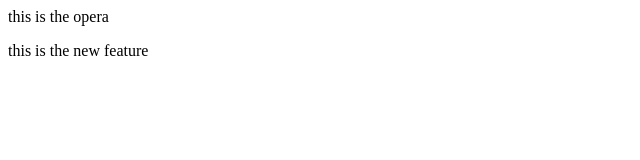
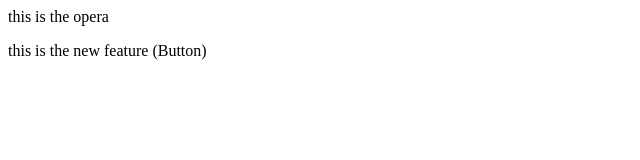
Before and after one commit to Hackerorwhat29/localrepo, a plain HTML site: page index.html in a window 1280 px wide. Shown: the full height of the page, 0-640 px from the left. Drawn offline with Linux system fonts and the light colour scheme.

```diff
--- a/index.html
+++ b/index.html
@@ -1,2 +1,2 @@
 <p>this is the opera</p>
-<p>this is the new feature </p>
+<p>this is the new feature  (Button)</p>
```
